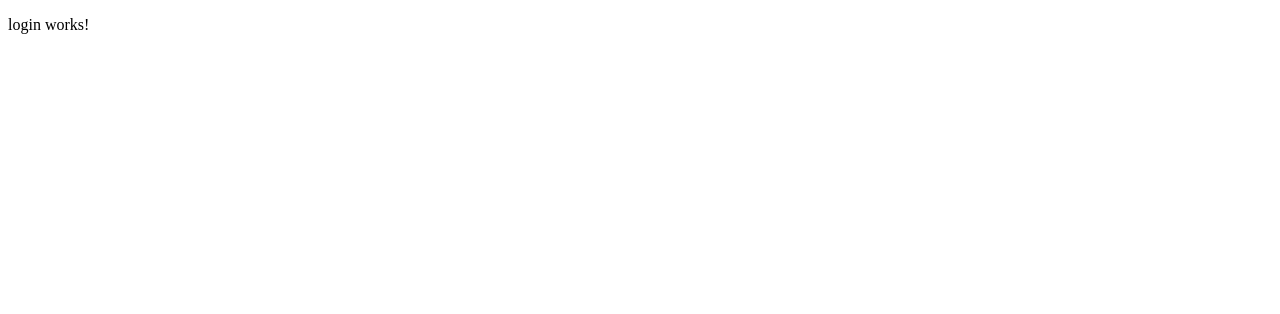
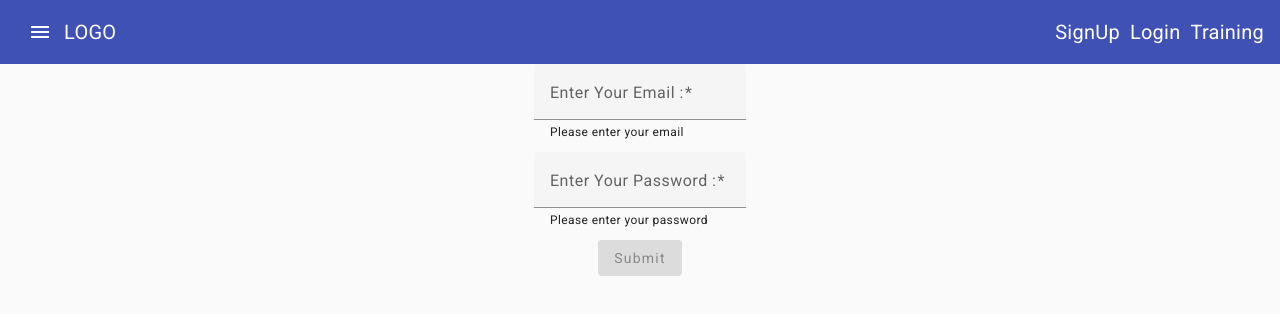
Before and after one commit to DASaBeR/FitnessApp, an Angular app: page /login in a window 1280 px wide. Shown: the top 314 px of the page. Built offline with nearby package versions, Linux system fonts and the light colour scheme.

Commit message:
complete signup and login forms And also add navigation and sidnav

```diff
--- a/src/app/app.component.css
+++ b/src/app/app.component.css
@@ -0,0 +1,22 @@
+mat-sidenav-container , mat-sidenav-content , mat-sidenav {
+    height: 100%;
+}
+
+mat-sidenav {
+    width: 250px;
+}
+
+a {
+    text-decoration: none;
+    color: white;
+}
+
+a:hover,a:active {
+    color: lightgray;
+}
+
+.navigation-items {
+    list-style: none;
+    padding: 0;
+    margin: 0;
+}
--- a/src/app/app.component.html
+++ b/src/app/app.component.html
@@ -1 +1,25 @@
-<router-outlet></router-outlet>
+<mat-sidenav-container>
+    <mat-sidenav #sidenav>
+        <p>sidenav is here ...</p>
+    </mat-sidenav>
+    <mat-sidenav-content>
+        <mat-toolbar color="primary">
+            <div>
+            <button mat-icon-button (click)="onToggle()">
+                <mat-icon>menu</mat-icon>
+            </button>
+        </div>
+            <div><a routerLink="/">LOGO</a></div>
+            <div fxFlex fxLayout fxLayoutAlign="flex-end">
+                <ul fxLayout fxLayoutGap="10px" class="navigation-items">
+                    <li><a routerLink="/signup">SignUp</a></li>
+                    <li><a routerLink="/login">Login</a></li>
+                    <li><a routerLink="/training">Training</a></li>
+                </ul>
+            </div>
+        </mat-toolbar>
+            <main>
+            <router-outlet></router-outlet>
+            </main>
+    </mat-sidenav-content>
+</mat-sidenav-container>
--- a/src/app/app.component.ts
+++ b/src/app/app.component.ts
@@ -1,4 +1,5 @@
-import { Component } from '@angular/core';
+import { Component, ViewChild } from '@angular/core';
+import { MatSidenav } from '@angular/material/sidenav';
 
 @Component({
   selector: 'app-root',
@@ -6,5 +7,11 @@ import { Component } from '@angular/core';
   styleUrls: ['./app.component.css']
 })
 export class AppComponent {
+
   title = 'FitnessApp';
+  @ViewChild("sidenav") sidenav!: MatSidenav;
+
+  onToggle() {
+    this.sidenav.toggle();
+  }
 }
--- a/src/app/auth/login/login.component.html
+++ b/src/app/auth/login/login.component.html
@@ -1 +1,19 @@
-<p>login works!</p>
+<section class="signup-form" >
+    <form fxLayout="column" fxLayoutGap="10px" fxLayoutAlign="center center" #f="ngForm" (ngSubmit)="onSubmit(f)">
+        <mat-form-field>
+            <mat-label>Enter Your Email :</mat-label>
+            <input required email type="email" matInput matNativeControl ngModel name="email" #emailInput="ngModel">
+            <mat-hint *ngIf="!emailInput.value" >Please enter your email</mat-hint>
+            <mat-error *ngIf="emailInput.hasError('required')">Email is required . . .</mat-error>
+            <mat-error *ngIf="!emailInput.hasError('required')">Email is invalid</mat-error>
+        </mat-form-field>
+
+        <mat-form-field>
+            <mat-label>Enter Your Password :</mat-label>
+            <input required type="password" matInput matNativeControl ngModel name="password" #pwInput="ngModel">
+            <mat-hint *ngIf="!pwInput.value" >Please enter your password</mat-hint>
+            <mat-error *ngIf="emailInput.hasError('required')">Password is required . . .</mat-error>
+        </mat-form-field>
+        <button [disabled]="f.invalid" type="submit" mat-raised-button color="primary">Submit</button>
+    </form>
+</section>
--- a/src/app/auth/login/login.component.ts
+++ b/src/app/auth/login/login.component.ts
@@ -1,4 +1,5 @@
-import { Component } from '@angular/core';
+import { NgForm } from '@angular/forms';
+import { Component, ElementRef } from '@angular/core';
 
 @Component({
   selector: 'app-login',
@@ -7,4 +8,7 @@ import { Component } from '@angular/core';
 })
 export class LoginComponent {
 
-}
+  onSubmit(form: NgForm) {
+    console.log(form);
+  }
+ }
--- a/src/app/auth/signup/signup.component.html
+++ b/src/app/auth/signup/signup.component.html
@@ -1,18 +1,30 @@
 <section class="signup-form" >
-    <form fxLayout="column" fxLayoutAlign="center center" #f="ngForm" (ngSubmit)="onSubmit(f)">
+    <form fxLayout="column" fxLayoutGap="10px" fxLayoutAlign="center center" #f="ngForm" (ngSubmit)="onSubmit(f)">
         <mat-form-field>
             <mat-label>Enter Your Email :</mat-label>
             <input required email type="email" matInput matNativeControl ngModel name="email" #emailInput="ngModel">
-            <mat-error *ngIf="emailInput.hasError('required')">Feild must not be empty</mat-error>
+            <mat-error *ngIf="emailInput.hasError('required')">Email is required . . .</mat-error>
             <mat-error *ngIf="!emailInput.hasError('required')">Email is invalid</mat-error>
         </mat-form-field>
+
         <mat-form-field>
             <mat-label>Enter Your Password :</mat-label>
             <input minlength="6" required type="password" matInput matNativeControl ngModel name="password" #pwInput="ngModel">
             <mat-hint align="end" *ngIf="pwInput.value?.length < 6" >{{ pwInput.value?.length }} / 6</mat-hint>
             <mat-hint *ngIf="pwInput.value?.length < 6" >At least 6 characters</mat-hint>
-            <mat-error *ngIf="emailInput.hasError('required')">must be at least 6 characters</mat-error>
+            <mat-error *ngIf="emailInput.hasError('required')">Password is required . . .</mat-error>
         </mat-form-field>
-        <button type="submit" mat-raised-button color="primary">Submit</button>
+
+        <mat-form-field fxFlex="" appearance="fill">
+            <mat-label>Your Birthday :</mat-label>
+            <input matInput [matDatepicker]="picker" required name="birthday" ngModel #datePickerInput="ngModel">
+            <mat-datepicker-toggle matSuffix [for]="picker"></mat-datepicker-toggle>
+            <mat-datepicker #picker></mat-datepicker>
+            <mat-error *ngIf="datePickerInput.hasError('required')">Birthday is required . . .</mat-error>
+        </mat-form-field>
+
+        <mat-checkbox required name="agree" ngModel color="primary">Agree to Terms and Conditions.</mat-checkbox>
+            <!-- <mat-checkbox required name="agree" ngModel labelPosition="before" color="primary">Agree to Terms and Conditions.</mat-checkbox> -->
+        <button [disabled]="f.invalid" type="submit" mat-raised-button color="primary">Submit</button>
     </form>
 </section>
--- a/src/index.html
+++ b/src/index.html
@@ -7,6 +7,7 @@
   <meta name="viewport" content="width=device-width, initial-scale=1">
   <link rel="icon" type="image/x-icon" href="favicon.ico">
   <link href="https://fonts.googleapis.com/icon?family=Material+Icons" rel="stylesheet">
+  <link href="https://fonts.googleapis.com/css2?family=Roboto" rel="stylesheet">
 </head>
 <body>
   <app-root></app-root>
--- a/src/styles.css
+++ b/src/styles.css
@@ -1,3 +1,13 @@
 /* You can add global styles to this file, and also import other style files */
 
 @import "~@angular/material/prebuilt-themes/indigo-pink.css";
+
+html , body {
+    font-family: "Roboto" , "sans-serif";
+    height: 100%;
+
+}
+
+body {
+    margin: 0;
+}
```
Also changed, not shown: src/app/material.module.ts (+27 -2 lines).
